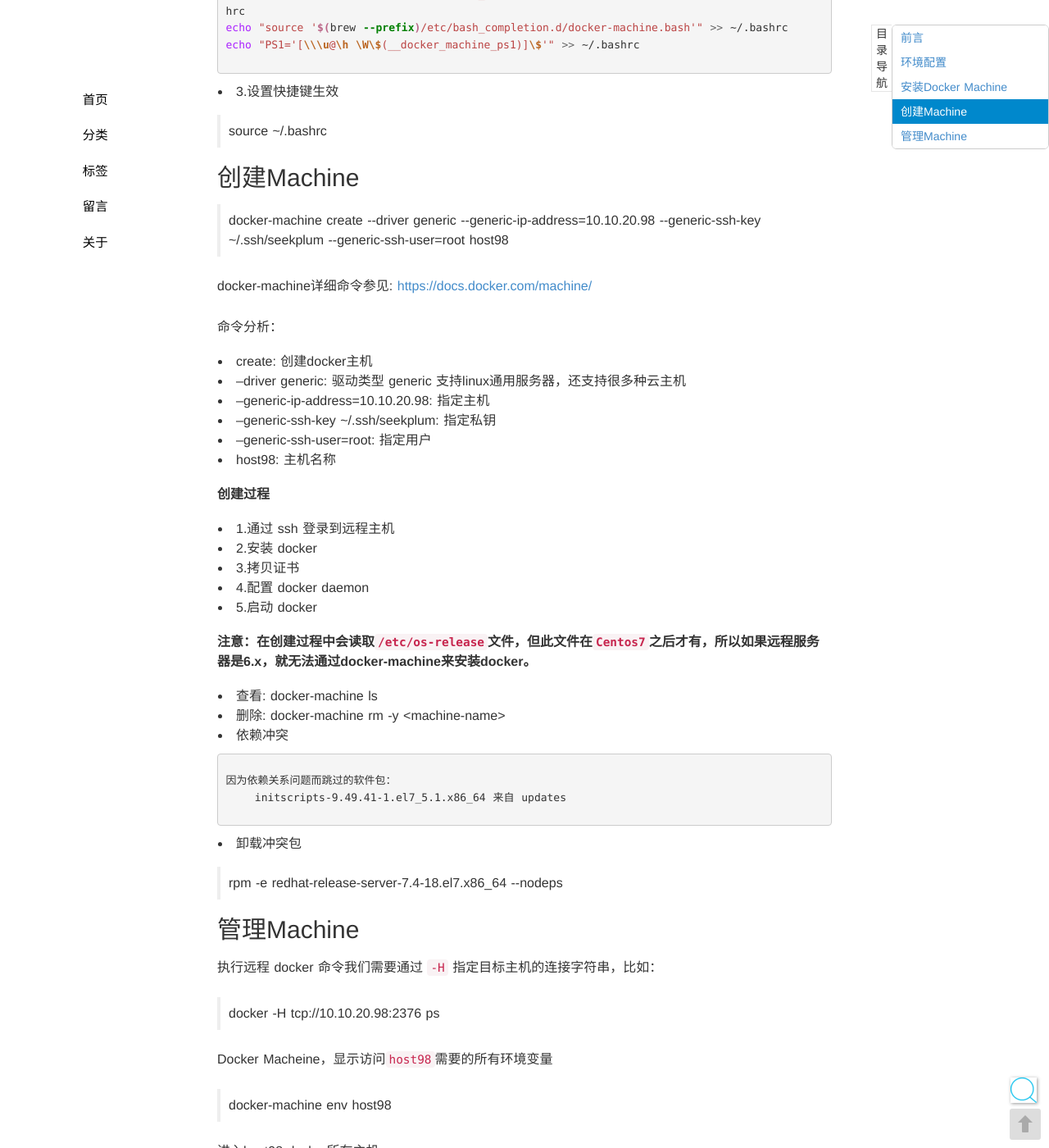
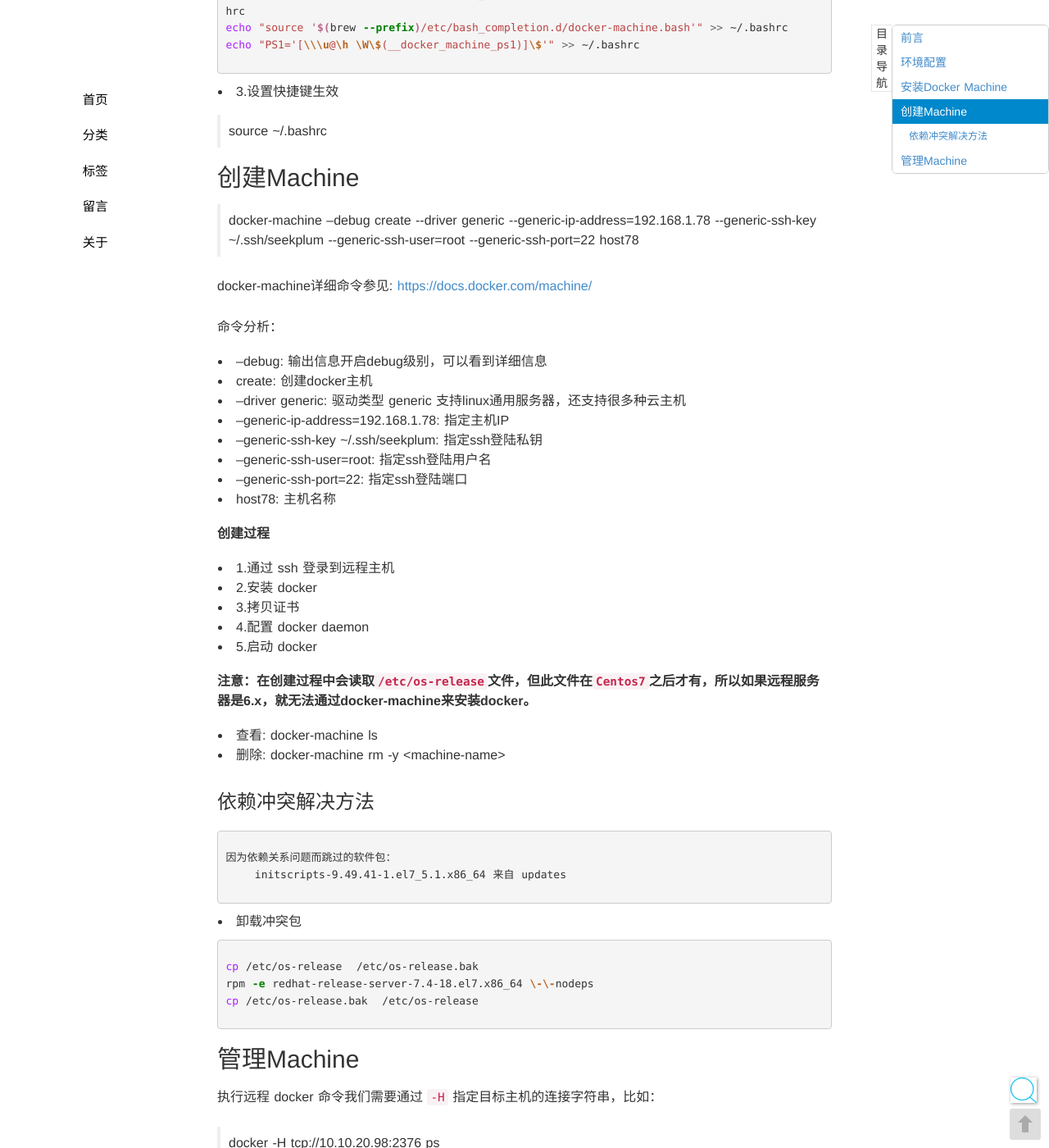
Before and after one commit to seekplum/seekplum.github.io, a Jekyll site: the page built from _posts/2018-09-07-continuous-learning-docker-4.md, in a window 1280 px wide and 1400 px high, scrolled down 2111 px. Shown: the whole window at 82% size. Built offline with Jekyll 4.4.1, drawn with Linux system fonts in a browser that asks for light colours; comment, search, counter and statistics services are not loaded; some of the changed text lies outside the part shown.

Commit message:
更新创建machine

````diff
--- a/_posts/2018-09-07-continuous-learning-docker-4.md
+++ b/_posts/2018-09-07-continuous-learning-docker-4.md
@@ -70,18 +70,20 @@ echo "PS1='[\\\u@\h \W\$(__docker_machine_ps1)]\$'" >> ~/.bashrc
 > source ~/.bashrc
 
 ## 创建Machine
-> docker-machine create \-\-driver generic \-\-generic-ip-address=10.10.20.98 \-\-generic-ssh-key ~/.ssh/seekplum  \-\-generic-ssh-user=root  host98
+> docker-machine --debug create \-\-driver generic \-\-generic-ip-address=192.168.1.78 \-\-generic-ssh-key ~/.ssh/seekplum  \-\-generic-ssh-user=root \-\-generic-ssh-port=22 host78
 
 docker-machine详细命令参见: [https://docs.docker.com/machine/](https://docs.docker.com/machine/)
 
 命令分析：
 
+* --debug: 输出信息开启debug级别，可以看到详细信息
 * create: 创建docker主机
 * --driver generic: 驱动类型 generic 支持linux通用服务器，还支持很多种云主机
-* --generic-ip-address=10.10.20.98: 指定主机
-* --generic-ssh-key ~/.ssh/seekplum: 指定私钥
-* --generic-ssh-user=root: 指定用户
-* host98: 主机名称
+* --generic-ip-address=192.168.1.78: 指定主机IP
+* --generic-ssh-key ~/.ssh/seekplum: 指定ssh登陆私钥
+* --generic-ssh-user=root: 指定ssh登陆用户名
+* --generic-ssh-port=22: 指定ssh登陆端口
+* host78: 主机名称
 
 **创建过程**
 * 1.通过 ssh 登录到远程主机
@@ -94,8 +96,8 @@ docker-machine详细命令参见: [https://docs.docker.com/machine/](https://doc
 
 * 查看: docker-machine ls
 * 删除: docker-machine rm -y \<machine-name\>
-* 依赖冲突
 
+### 依赖冲突解决方法
 ```text
 因为依赖关系问题而跳过的软件包：
     initscripts-9.49.41-1.el7_5.1.x86_64 来自 updates
@@ -103,7 +105,11 @@ docker-machine详细命令参见: [https://docs.docker.com/machine/](https://doc
 
 * 卸载冲突包
 
-> rpm -e redhat-release-server-7.4-18.el7.x86_64 \-\-nodeps
+```bash
+cp /etc/os-release  /etc/os-release.bak
+rpm -e redhat-release-server-7.4-18.el7.x86_64 \-\-nodeps
+cp /etc/os-release.bak  /etc/os-release
+```
 
 ## 管理Machine
 执行远程 docker 命令我们需要通过 `-H` 指定目标主机的连接字符串，比如：
````
Also changed, not shown: _posts/2018-05-31-docker-network-error.md (renamed from _posts/2018-05-31-docker-network.md, +3 -0 lines), _posts/2018-09-11-continuous-learning-docker-5.md (added, +16 -0 lines), static/images/docker/docker-network.jpg (added).
